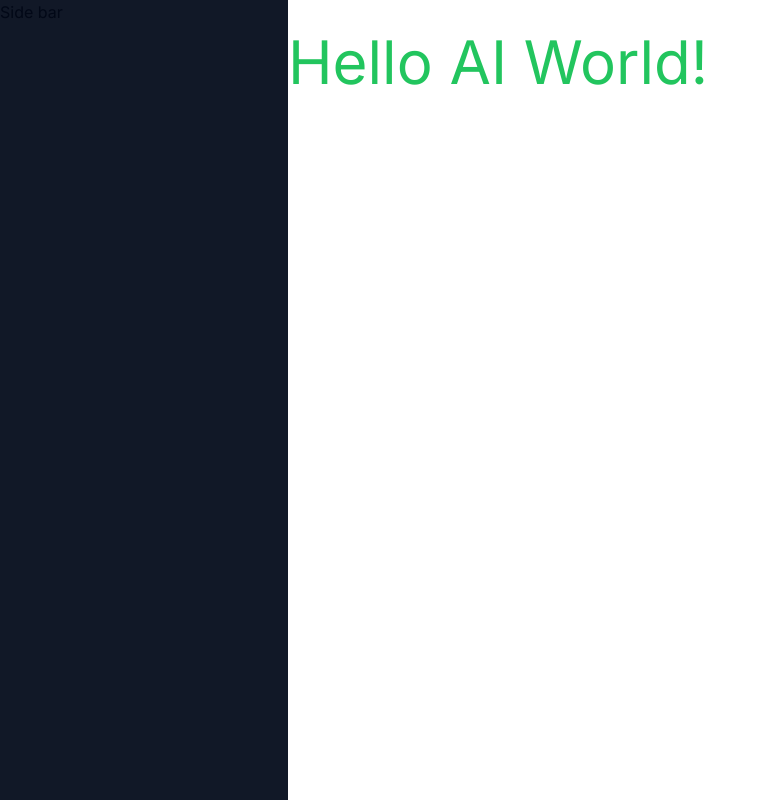
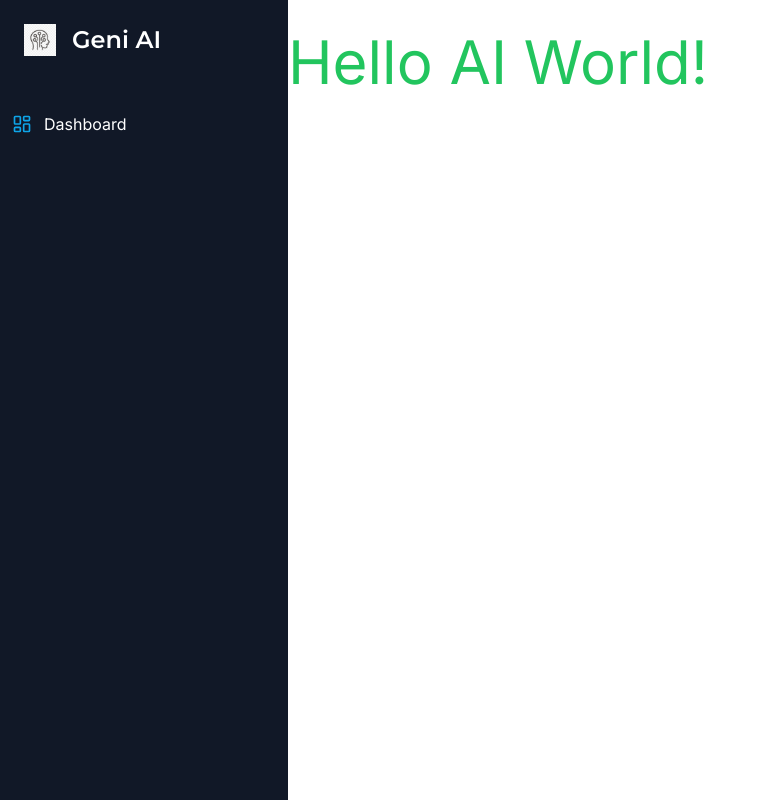
Before and after one commit to s-d-le/genie-ai, a Next.js app: page /dashboard in a window 1280 px wide. Shown: the whole page, without its empty margins (0-766 px from the left). Built offline with nearby package versions, Linux system fonts and the light colour scheme.

Commit message:
laying out sidebar

```diff
--- a/app/(dashboard)/(routes)/dashboard/page.tsx
+++ b/app/(dashboard)/(routes)/dashboard/page.tsx
@@ -1,10 +1,3 @@
-import { UserButton } from "@clerk/nextjs";
-
 export default function Home() {
-  return (
-    <>
-      <p className="text-6xl text-green-500">Hello AI World!</p>
-      <UserButton afterSignOutUrl="/" />
-    </>
-  );
+  return <p className="text-6xl text-green-500">Hello AI World!</p>;
 }
--- a/app/(dashboard)/layout.tsx
+++ b/app/(dashboard)/layout.tsx
@@ -1,10 +1,11 @@
 import Navbar from "@/components/navbar";
+import Sidebar from "@/components/sidebar";
 
 const DashboardLayout = ({ children }: { children: React.ReactNode }) => {
   return (
     <div className="h-full relative">
       <div className="hidden h-full md:w-72 md:flex md:flex-col md:fixed md:inset-y-0 z-[80] bg-gray-900">
-        <div>Side bar</div>
+        <Sidebar />
       </div>
       <main className="md:pl-72">
         <Navbar />
--- a/components/navbar.tsx
+++ b/components/navbar.tsx
@@ -1,5 +1,6 @@
 import { Menu } from "lucide-react";
 import { Button } from "./ui/button";
+import { UserButton } from "@clerk/nextjs";
 
 const Navbar = () => {
   return (
@@ -7,6 +8,9 @@ const Navbar = () => {
       <Button variant="ghost" size="icon" className="md:hidden">
         <Menu />
       </Button>
+      <div className="flex w-full justify-end">
+        <UserButton afterSignOutUrl="/" />
+      </div>
     </div>
   );
 };
--- /dev/null
+++ b/components/sidebar.tsx
@@ -0,0 +1,47 @@
+"use client";
+
+import Link from "next/link";
+import Image from "next/image";
+import { Montserrat } from "next/font/google";
+import { cn } from "@/lib/utils";
+import { LayoutDashboard } from "lucide-react";
+
+const montserrat = Montserrat({ weight: "600", subsets: ["latin"] });
+
+const routes = [
+  {
+    label: "Dashboard",
+    href: "/dashboard",
+    color: "text-sky-500",
+    icon: LayoutDashboard,
+  },
+];
+
+const Sidebar = () => {
+  return (
+    <div className="space-y-4 py-4 flex flex-col h-full bg-[#111827] text-white">
+      <div className="px-3 py-2 flex-1">
+        <Link href="/dashboard" className="flex items-center pl-3 mb-14">
+          <div className="relative w-8 h-8 mr-4">
+            <Image fill alt="logo" src="/logo.png" />
+          </div>
+          <h1 className={cn(montserrat.className, "text-2xl font-bold")}>
+            Geni AI
+          </h1>
+        </Link>
+        <div className="space-y-1">
+          {routes.map((route) => (
+            <Link key={route.href} href={route.href}>
+              <div className="flex items-center flex-1">
+                <route.icon className={cn(route.color, "h-5 w-5 mr-3")} />
+                {route.label}
+              </div>
+            </Link>
+          ))}
+        </div>
+      </div>
+    </div>
+  );
+};
+
+export default Sidebar;
```
Also changed, not shown: public/logo.png (added).
